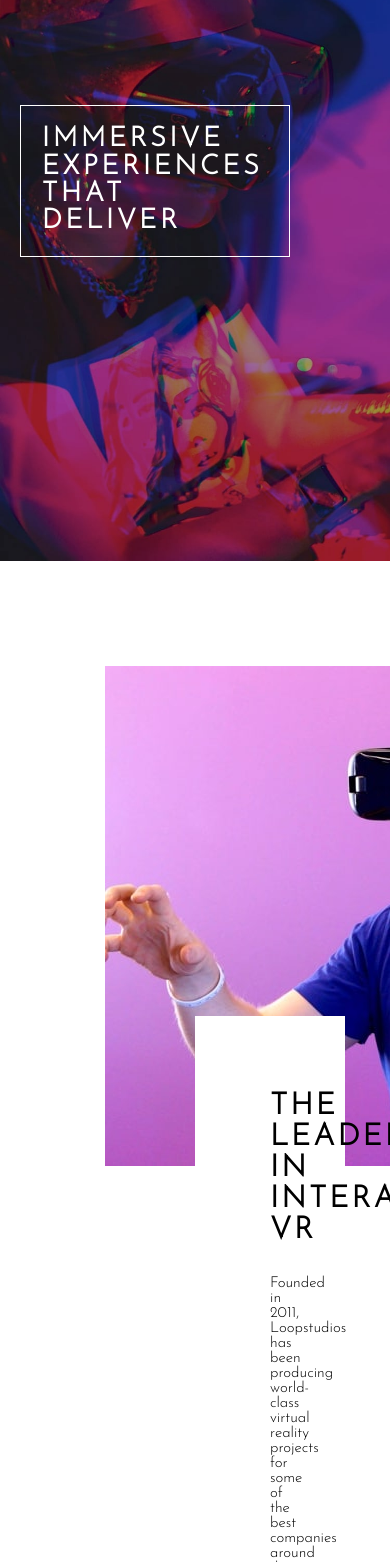
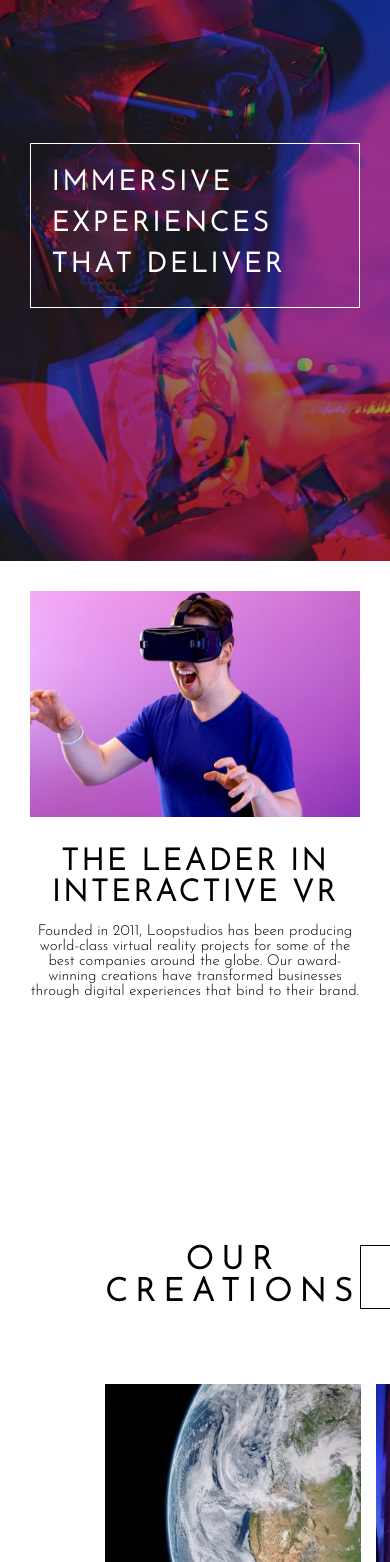
Before and after one commit to BaherZ/front-end-mentors-Intermediate-challenges-, a plain HTML site: page loopstudios-landing-page-main/index.html in a window 390 px wide. Shown: the part 114-1676 px from the top of the page. Drawn offline with Linux system fonts and the light colour scheme.

Commit message:
mobile view for about section

```diff
--- a/loopstudios-landing-page-main/styles/mobile.css
+++ b/loopstudios-landing-page-main/styles/mobile.css
@@ -5,21 +5,21 @@
     }
 
     .hero{
-        padding-left:1em;
+        width:100%;
+        padding:2em;
         background-image: url(../images/mobile/image-hero.jpg);
     }
 
     .hero-text{
         font-size: 0.85rem;
-        line-height: 2em;
+        line-height: 3em;
         width:100%;
         padding:1.5em;
         margin-top:50%;
-        margin-left:2%;
-        }
+    }
 
     .logo{
-        width:45%;
+        width:35%;
     }
 
     .nav{
@@ -33,7 +33,7 @@
     .nav-container-mobile{
         display: none;
         justify-content: space-between;
-        margin-top:1em;
+        padding-top:1em;
         font-style: italic;
     }
 
@@ -41,4 +41,32 @@
         display: flex;
     }
 
+    .about-section{
+        padding:2em;
+        grid-template-columns: 100%;
+        grid-template-rows: 0.5fr 1.5fr;
+    }
+
+    .about-image{
+        width:100%;
+        grid-column: 1/-1;
+        grid-row:1/2
+    }
+
+    .about-text{
+        text-align: center;
+        grid-column:1/-1;
+        grid-row:2/-1;
+        padding:0;
+        padding-top:2em;
+    }
+
+    .about-paragraph{
+        padding-top:1em;
+    }
+
+    .creation-section{
+        text-align: center;
+    }
+
 }
```
